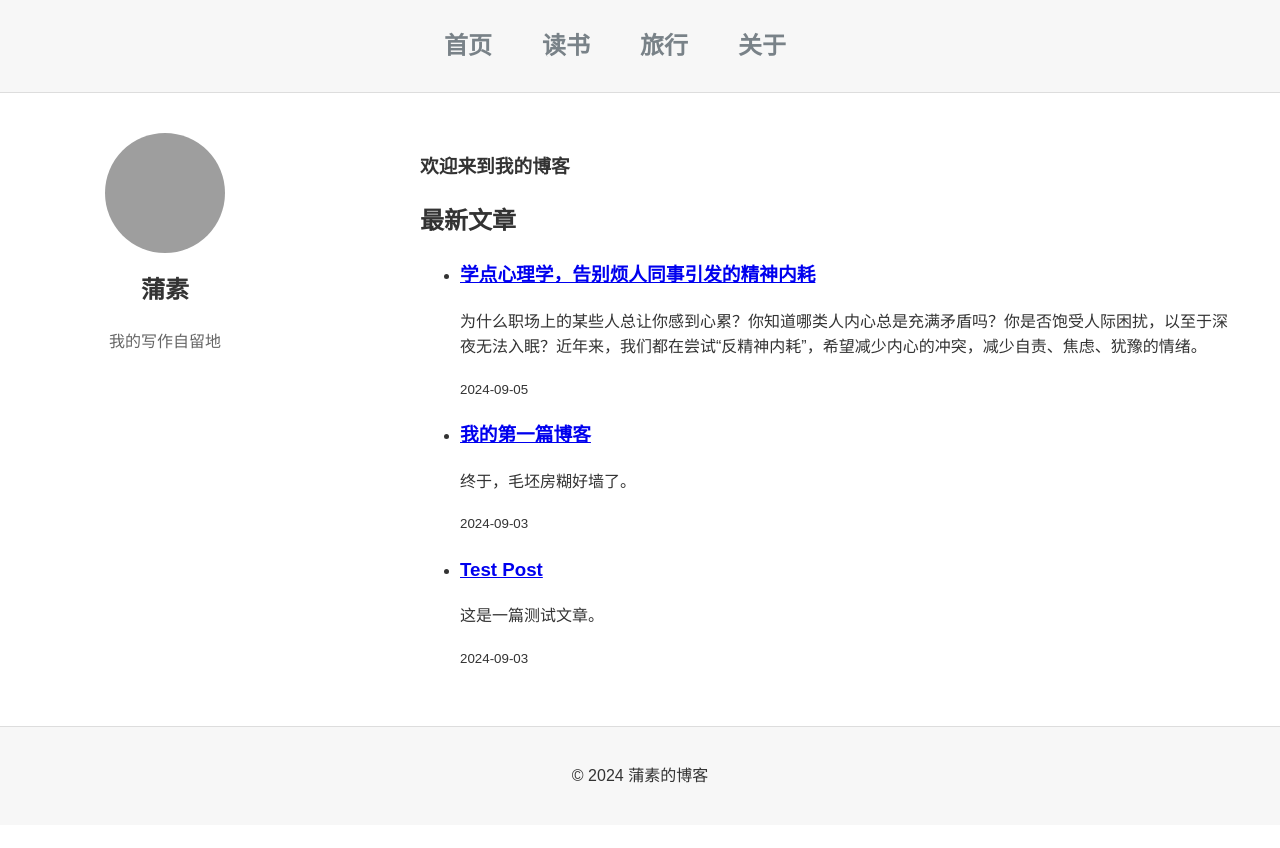
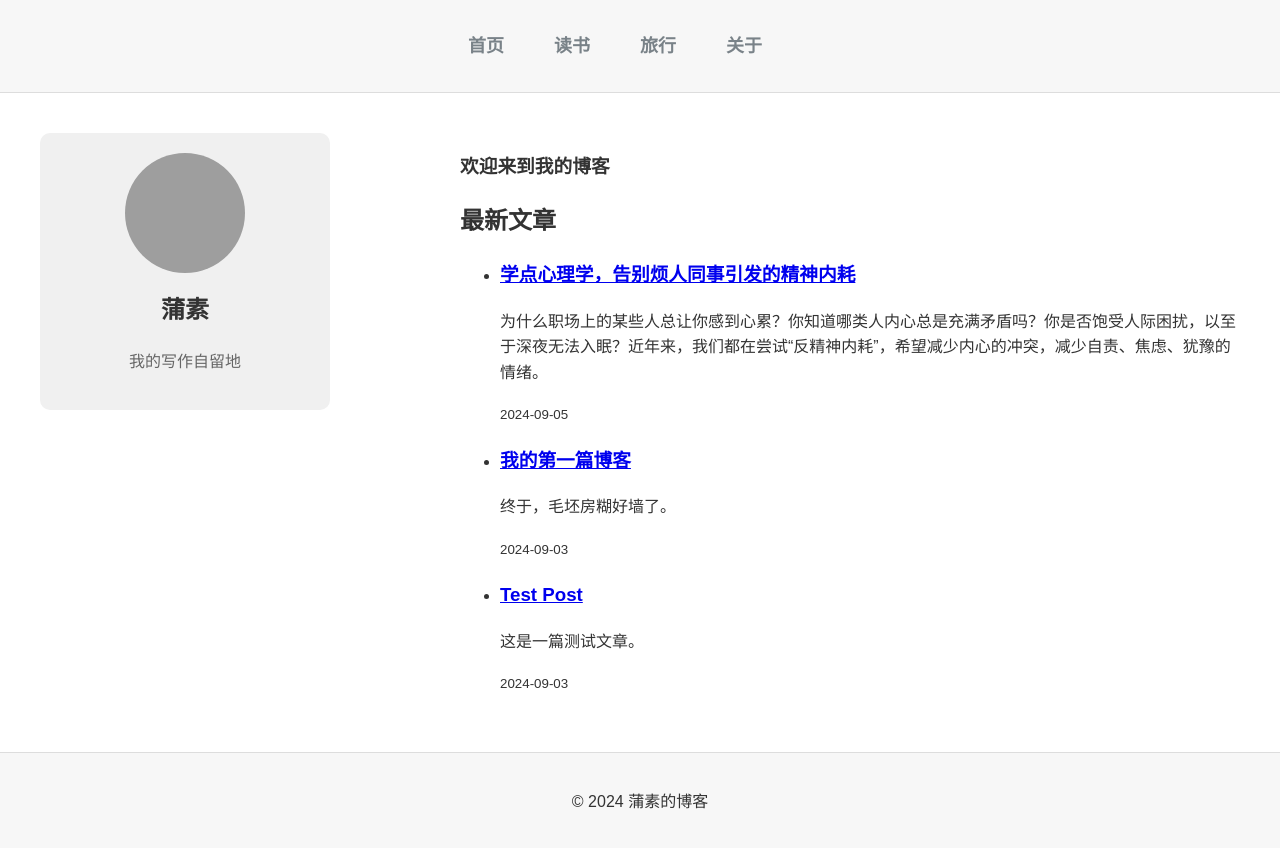
Before and after one commit to pususu/skills-github-pages, a Jekyll site: the page built from index.html, in a window 1280 px wide. Shown: the top 848 px of the page. Built offline with Jekyll 4.4.1, drawn with Linux system fonts in a browser that asks for light colours; grey boxes are pictures that could not be loaded.

Commit message:
Update style.css

```diff
--- a/assets/css/style.css
+++ b/assets/css/style.css
@@ -8,6 +8,14 @@
     background-color: #fff;
     margin: 0;
     padding: 0;
+}
+
+/* 全局容器 */
+.container {
+    max-width: 1200px;
+    margin: 0 auto;
+    padding: 0 15px;
+    box-sizing: border-box;
 }
 
 /* 顶部导航栏样式 */
@@ -26,12 +34,13 @@
     justify-content: center;
     height: 72px;
     align-items: center;
+    flex-wrap: wrap; /* 让导航栏在移动端自适应 */
 }
 
 /* 导航栏中的每个项目 */
 .nav ul li {
     margin-right: 50px;
-    font-size: 24px;
+    font-size: 18px;
 }
 
 /* 导航栏链接样式 */
@@ -48,6 +57,7 @@
 /* 主体内容布局 */
 .main-content {
     display: flex;
+    flex-wrap: wrap; /* 让内容区域在移动端自适应 */
     align-items: flex-start; /* 确保左右内容顶部对齐 */
     max-width: 1200px;
     margin: 20px auto;
@@ -58,7 +68,11 @@
 .sidebar {
     flex: 1;
     max-width: 250px;
-    margin-right: 30px; /* 统一的右边距 */
+    margin-right: 30px;
+    text-align: center;
+    padding: 20px;
+    background-color: #f0f0f0;
+    border-radius: 10px;
 }
 
 /* 个人信息部分 */
@@ -89,6 +103,7 @@
 .content {
     flex: 3;
     padding-left: 30px; /* 保持与左侧内容的对齐 */
+    min-width: 300px; /* 确保在小屏幕下有适当宽度 */
 }
 
 /* 文章内容样式 */
@@ -109,6 +124,7 @@
 .post-content .post-body {
     margin-top: 20px;
     line-height: 1.8;
+    word-wrap: break-word; /* 确保长单词自动换行 */
 }
 
 /* 页脚样式 */
@@ -124,3 +140,37 @@
     max-width: 1200px;
     margin: 0 auto;
 }
+
+/* 响应式设计 */
+
+/* 针对平板和小屏幕 */
+@media (max-width: 768px) {
+    .nav ul li {
+        margin-right: 20px; /* 减少导航间距 */
+        font-size: 16px; /* 缩小字体 */
+    }
+
+    .sidebar {
+        max-width: 100%; /* 在小屏幕下让侧边栏全宽 */
+        margin: 0 0 20px 0; /* 在内容上方显示侧边栏 */
+    }
+
+    .content {
+        padding-left: 0; /* 移除内容的左边距 */
+    }
+}
+
+/* 针对手机和超小屏幕 */
+@media (max-width: 480px) {
+    .nav ul li {
+        font-size: 14px; /* 进一步缩小导航字体 */
+    }
+
+    .main-content {
+        flex-direction: column; /* 竖直排列侧边栏和内容 */
+    }
+
+    .sidebar {
+        margin-right: 0; /* 移除侧边距 */
+    }
+}
```
